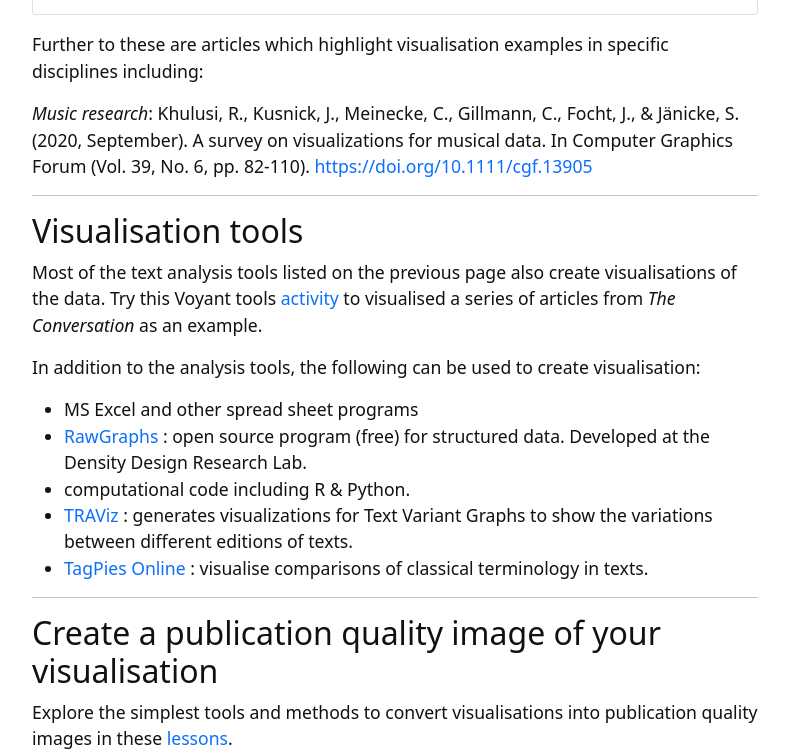
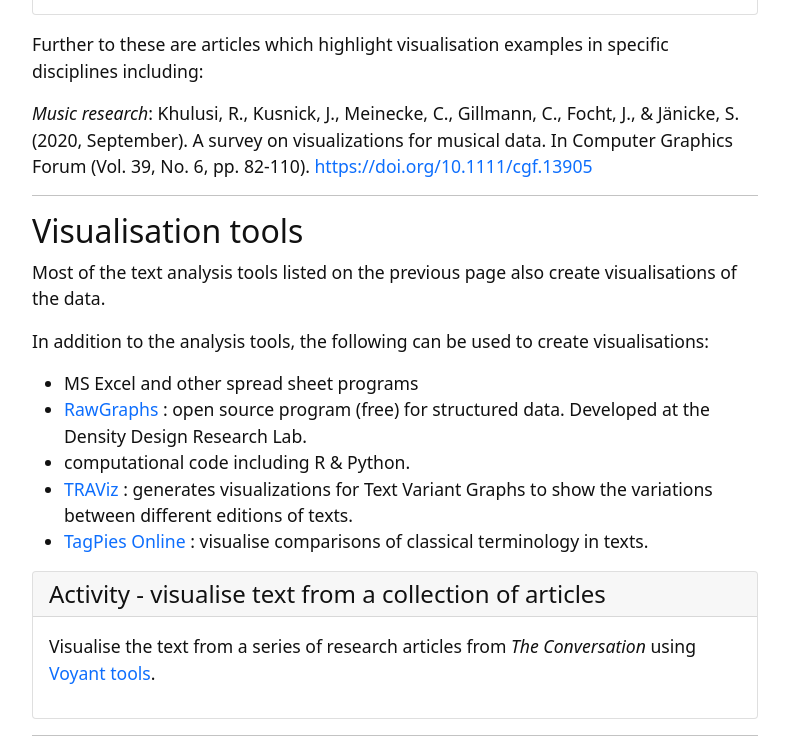
Before and after one commit to GULibrarySandbox/intro-text-mining-analysis-2022, a Jekyll site: the page built from content/8-visualising_data.md, in a window 1280 px wide and 900 px high, scrolled down 9401 px, cut to the strip 0-752 px from the top of the window. Shown: the whole strip, without its empty margins (245-1034 px from the left). Built offline with Jekyll 4.4.1, drawn with Linux system fonts in a browser that asks for light colours.

Commit message:
Update 8-visualising_data.md

```diff
--- a/content/8-visualising_data.md
+++ b/content/8-visualising_data.md
@@ -129,14 +129,18 @@ Further to these are articles which highlight visualisation examples in specific
 
 ## Visualisation tools
 
-Most of the text analysis tools listed on the previous page also create visualisations of the data. Try this Voyant tools [activity](https://griffithunilibrary.github.io/data-vis-basics/content/5-voyant.html) to visualised a series of articles from *The Conversation* as an example.
+Most of the text analysis tools listed on the previous page also create visualisations of the data.
 
-In addition to the analysis tools, the following can be used to create visualisation:
+In addition to the analysis tools, the following can be used to create visualisations:
 - MS Excel and other spread sheet programs
 - [RawGraphs](https://rawgraphs.io/ ) : open source program (free) for structured data. Developed at the Density Design Research Lab.
 - computational code including R & Python.
 - [TRAViz](http://www.traviz.vizcovery.org/index.html) : generates visualizations for Text Variant Graphs to show the variations between different editions of texts.
 - [TagPies Online](https://tagpies-online.vizcovery.org/) : visualise comparisons of classical terminology in texts.
+
+{% capture text %}
+Visualise the text from a series of research articles from *The Conversation* using [Voyant tools](https://griffithunilibrary.github.io/data-vis-basics/content/5-voyant.html).
+{% endcapture %} {% include card.html header="Activity - visualise text from a collection of articles" text=text %}
 
 ----
 
```
